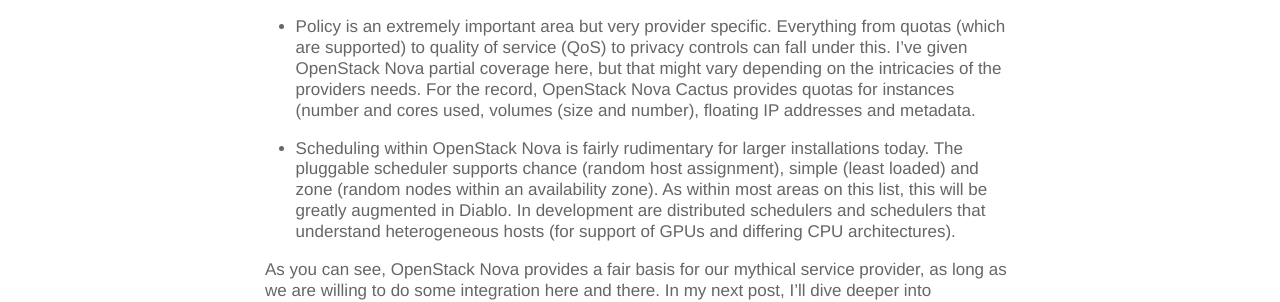
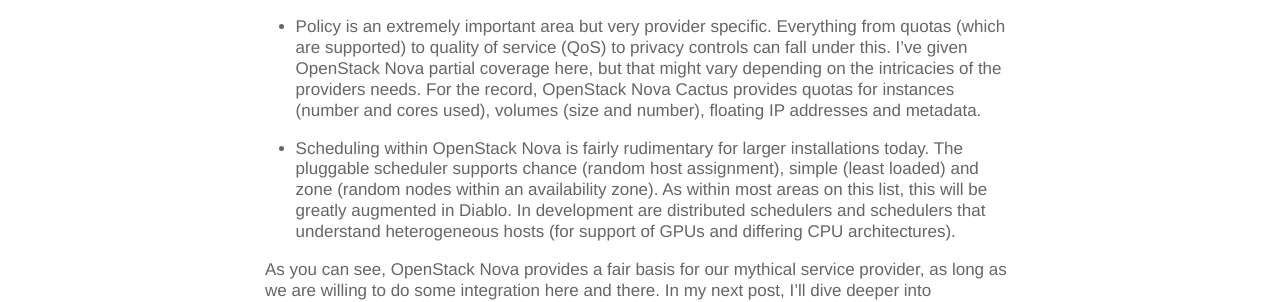
Before and after one commit to slashk/slashk.github.com, a Jekyll site: the page built from _posts/2011-04-22-openstack-nova-architecture.html, in a window 1280 px wide and 900 px high, scrolled down 5176 px. Shown: the part 243-545 px from the top of the window. Built offline with Jekyll 4.4.1, drawn with Linux system fonts in a browser that asks for light colours; Markdown is read by kramdown in place of the engine named in the settings; comment, search, counter and statistics services are not loaded; some of the changed text lies outside the part shown.

Commit message:
typos in arch doc

```diff
--- a/_posts/2011-04-22-openstack-nova-architecture.html
+++ b/_posts/2011-04-22-openstack-nova-architecture.html
@@ -81,7 +81,7 @@
 <li><p>The <span class="code-inline">nova-network</span> worker daemon is very similar to <span class="code-inline">nova-compute</span> and <span class="code-inline">nova-volume</span>. It accepts networking tasks from the queue and then performs tasks to manipulate the network (such as setting up bridging interfaces or changing <span class="code-inline">iptables</span> rules). </p></li>
 <li><p>The queue provides a central hub for passing messages between daemons. This is currently implemented with <a href="http://www.rabbitmq.com/">RabbitMQ</a> today, but theoretically could be any <a href="http://www.amqp.org/confluence/display/AMQP/Advanced+Message+Queuing+Protocol">AMPQ message queue</a> supported by the python <a href="http://barryp.org/software/py-amqplib/">ampqlib</a>.</p></li>
 <li><p>The <a href="http://en.wikipedia.org/wiki/SQL">SQL database</a> stores most of the build-time and run-time state for a cloud infrastructure. This includes the instance types that are available for use, instances in use, networks available and projects. Theoretically, OpenStack Nova can support any database supported by <a href="http://www.sqlalchemy.org/">SQL-Alchemy</a> but the only databases currently being widely used are <a href="http://www.sqlite.org/">sqlite3</a> (only appropriate for test and development work), <a href="http://mysql.com/">MySQL</a> and <a href="http://www.postgresql.org/">PostgreSQL</a>.</p></li>
-<li><p>OpenStack Glance is a separate project from OpenStack Nova, but as shown above, complimentary. While it is an optional part of the overall compute architecture, I can’t imagine that most OpenStack Nova installation will not be using it (or a complimentary product). There are three pieces to Glance: <span class="code-inline">glance-api</span>, <span class="code-inline">glance-registry</span> and the image store. As you can probably guess, <span class="code-inline">glance-api</span> accepts API calls, much like <span class="code-inline">nova-api</span>, and the actual image blobs are placed in the image store. The <span class="code-inline">glance-registry</span> stores and retrieves metadata about images. The image store can be a number of different object stores, include OpenStack Swift.</p></li>
+<li><p>OpenStack Glance is a separate project from OpenStack Nova, but as shown above, complimentary. While it is an optional part of the overall compute architecture, I can’t imagine that most OpenStack Nova installation will not be using it (or a complimentary product). There are three pieces to Glance: <span class="code-inline">glance-api</span>, <span class="code-inline">glance-registry</span> and the image store. As you can probably guess, <span class="code-inline">glance-api</span> accepts API calls, much like <span class="code-inline">nova-api</span>, and the actual image blobs are placed in the image store. The <span class="code-inline">glance-registry</span> stores and retrieves metadata about images. The image store can be a number of different object stores, including OpenStack Swift.</p></li>
 <li><p>Finally, another optional project that we will need for our fictional service provider is an user dashboard. I have picked the OpenStack Dashboard here, but there are also several other web front ends available for OpenStack Nova. The OpenStack Dashboard provides a web interface into OpenStack Nova to give application developers and devops staff  similar functionality to the API. It is currently implemented as a <a href="http://www.djangoproject.com/">Django</a> web application.</p></li>
 </ul>
 
@@ -101,7 +101,7 @@
 <li>The customer portal will also be an integration point. While OpenStack Nova provides a user dashboard (to see running instance, launch new instances, etc.), it doesn’t provide an interface to allow application owners to signup for service, track their bills and lodge trouble tickets. Again, this is probably something that it is already in place at our imaginary service provider.  </li>
 <li><p>Ideally, the Admin API would replicate all functionality that we’d be able to do via the command line interface (which in this case is mostly the exposed through the nova-manage command). This will get better in the Diablo release with the <a href="http://wiki.openstack.org/NovaAdminAPI">Admin API</a> work.</p></li>
 <li><p>Cloud monitoring and operations will be an important area of focus for our service provider. A key to any good operations approach is good tooling. While OpenStack Nova provides nova-instancemonitor, which tracks compute node utilization, we’re really going to need a number of third party tools for monitoring.  </p></li>
-<li><p>Policy is an extremely important area but very provider specific. Everything from quotas (which are supported) to quality of service (QoS) to privacy controls can fall under this. I’ve given OpenStack Nova partial coverage here, but that might vary depending on the intricacies of the providers needs. For the record, OpenStack Nova Cactus provides quotas for instances (number and cores used, volumes (size and number), floating IP addresses and metadata.</p></li>
+<li><p>Policy is an extremely important area but very provider specific. Everything from quotas (which are supported) to quality of service (QoS) to privacy controls can fall under this. I’ve given OpenStack Nova partial coverage here, but that might vary depending on the intricacies of the providers needs. For the record, OpenStack Nova Cactus provides quotas for instances (number and cores used), volumes (size and number), floating IP addresses and metadata.</p></li>
 <li><p>Scheduling within OpenStack Nova is fairly rudimentary for larger installations today. The pluggable scheduler supports chance (random host assignment), simple (least loaded) and zone (random nodes within an availability zone). As within most areas on this list, this will be greatly augmented in Diablo. In development are distributed schedulers and schedulers that understand heterogeneous hosts (for support of GPUs and differing CPU architectures).</p></li>
 </ul>
 
```
